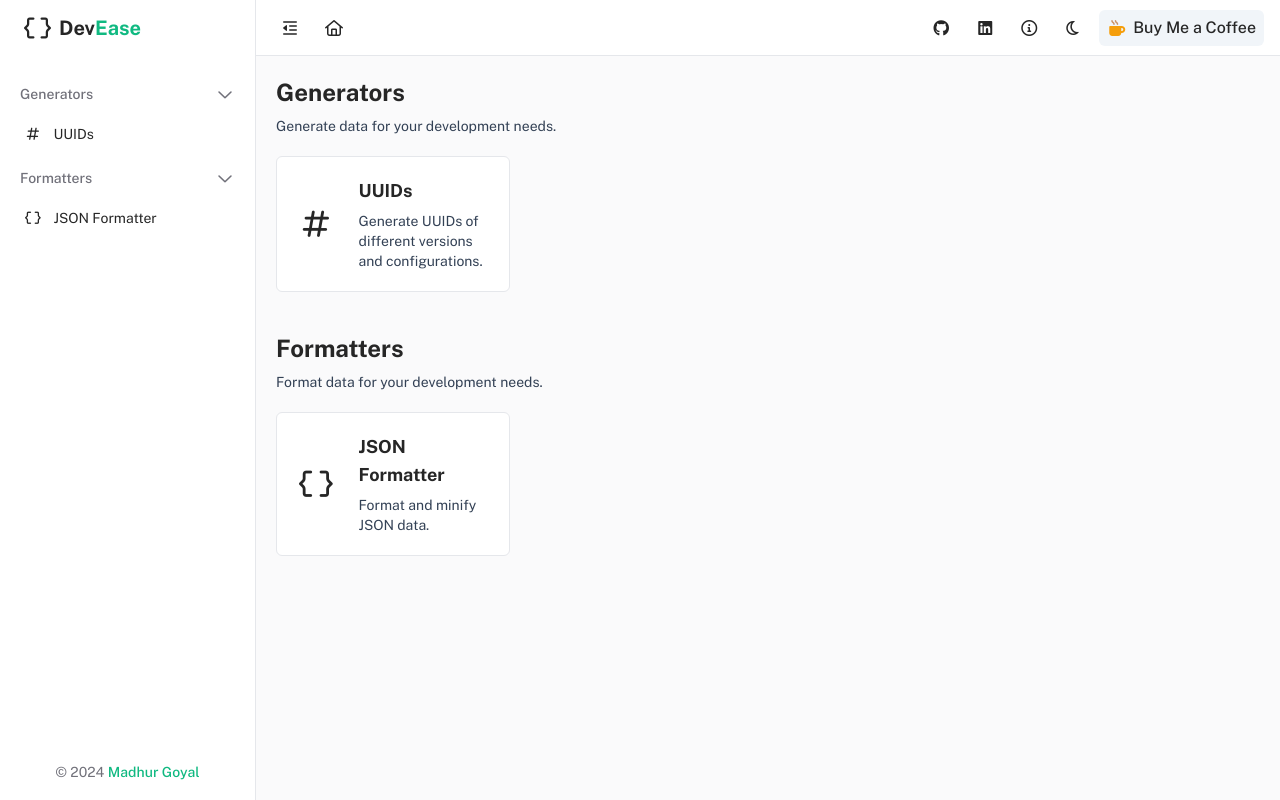
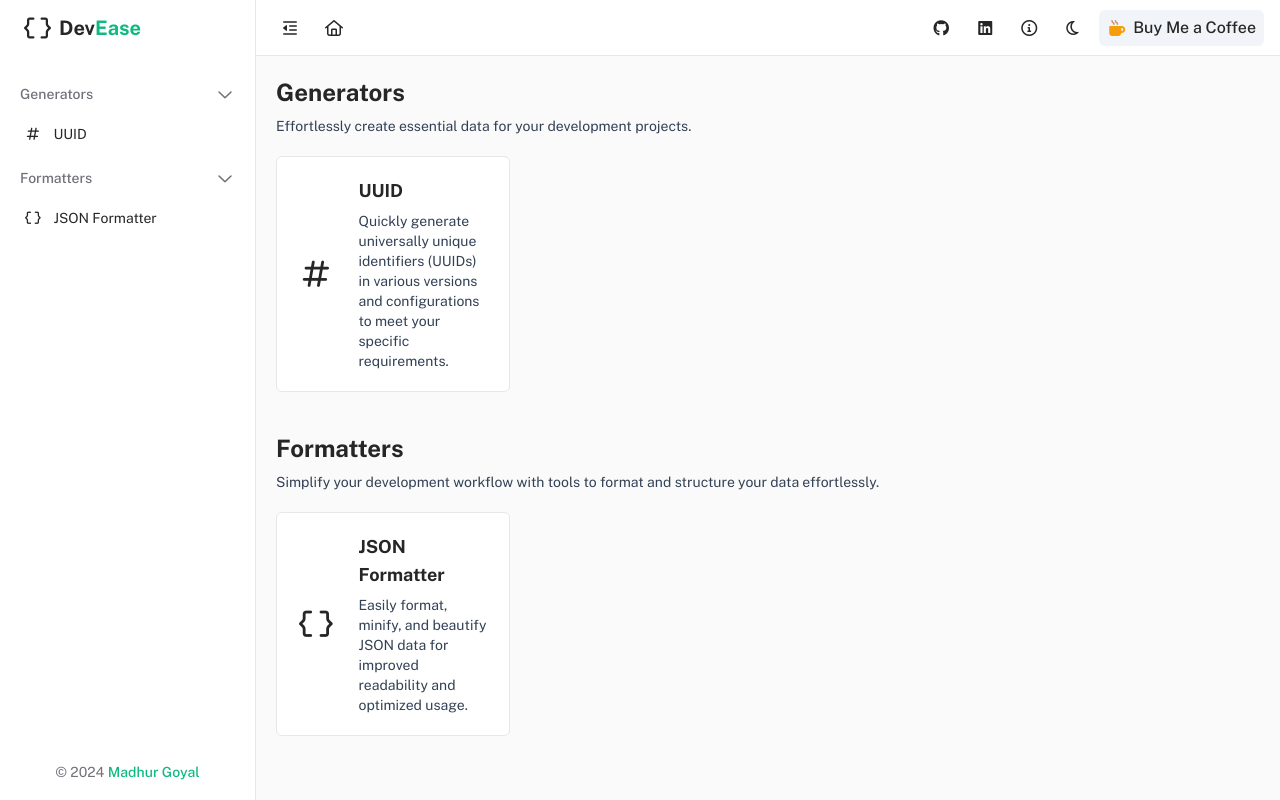
Before and after one commit to mgoyal98/dev-ease, a Next.js app: page / in a window 1280 px wide. Built offline with nearby package versions, Linux system fonts and the light colour scheme.

Commit message:
ADD: Metadata

```diff
--- a/src/app/[categoryId]/[toolId]/page.tsx
+++ b/src/app/[categoryId]/[toolId]/page.tsx
@@ -32,7 +32,7 @@ export async function generateMetadata({ params }: ToolPageProps) {
   if (!tool) {
     return {
       title: 'Tool Not Found',
-      description: 'The requested category does not exist.',
+      description: 'The specified tool could not be located.',
     };
   }
 
@@ -40,14 +40,18 @@ export async function generateMetadata({ params }: ToolPageProps) {
   return {
     title: `${tool.pageTitle} | ${appConfig.name}`,
     description: tool.description,
+    applicationName: appConfig.name,
+    keywords: tool.keywords,
   };
 }
 
 export async function generateStaticParams() {
-  const tools = navItems.filter((tool) => tool.page).map((tool) => ({
-    categoryId: tool.category,
-    toolId: tool.id,
-  }));
+  const tools = navItems
+    .filter((tool) => tool.page)
+    .map((tool) => ({
+      categoryId: tool.category,
+      toolId: tool.id,
+    }));
 
   return tools;
 }
--- a/src/app/[categoryId]/page.tsx
+++ b/src/app/[categoryId]/page.tsx
@@ -36,7 +36,8 @@ export async function generateMetadata({ params }: CategoryPageProps) {
   if (!categoryData) {
     return {
       title: 'Category Not Found',
-      description: 'The requested category does not exist.',
+      description: 'The specified category could not be located.',
+      applicationName: appConfig.name,
     };
   }
 
@@ -44,6 +45,12 @@ export async function generateMetadata({ params }: CategoryPageProps) {
   return {
     title: `${categoryData.name} | ${appConfig.name}`,
     description: categoryData.description,
+    applicationName: appConfig.name,
+    keywords: [
+      ...getNavItemsByCategory(categoryId).map(
+        (tool) => `${tool.id} ${categoryId}`
+      ),
+    ],
   };
 }
 
--- a/src/app/about/page.tsx
+++ b/src/app/about/page.tsx
@@ -4,12 +4,15 @@ import { Card, CardContent, CardHeader, CardTitle } from '@/components/card';
 import Content from '@/components/content';
 import ExternalLink from '@/components/external-link';
 import PageTitle from '@/components/page-title';
+import { Metadata } from 'next';
 
 const aboutPage = getNavItemById('about');
 
-export const metadata = {
+export const metadata: Metadata = {
   title: aboutPage?.pageTitle ?? 'About',
   description: aboutPage?.description ?? 'About the website',
+  applicationName: appConfig.name,
+  keywords: aboutPage?.keywords,
 };
 
 export default function AboutPage() {
--- a/src/common/constants/nav.constant.ts
+++ b/src/common/constants/nav.constant.ts
@@ -9,14 +9,16 @@ export const navCategories: Record<string, INavCategory> = {
     name: 'Generators',
     route: '/generators',
     visibleOnSidebar: true,
-    description: 'Generate data for your development needs.',
+    description:
+      'Effortlessly create essential data for your development projects.',
   },
   formatters: {
     id: 'formatters',
     name: 'Formatters',
     route: '/formatters',
     visibleOnSidebar: true,
-    description: 'Format data for your development needs.',
+    description:
+      'Simplify your development workflow with tools to format and structure your data effortlessly.',
   },
   links: {
     id: 'links',
@@ -33,25 +35,68 @@ export const navItems: INavItem[] = [
     id: 'uuid',
     category: navCategories.generators.id,
     icon: 'far fa-fw fa-hashtag',
-    name: 'UUIDs',
+    name: 'UUID',
     pageTitle: 'UUID Generator',
-    description: 'Generate UUIDs of different versions and configurations.',
+    description:
+      'Quickly generate universally unique identifiers (UUIDs) in various versions and configurations to meet your specific requirements.',
     route: `${navCategories.generators.route}/uuid`,
     visibleOnSidebar: true,
     page: UuidPage,
+    keywords: [
+      'uuid',
+      'uuid generator',
+      'uuid v4',
+      'uuid v5',
+      'uuid v6',
+      'uuid v7',
+      'uuid v8',
+      'UUID generator',
+      'online UUID generator',
+      'generate UUID',
+      'UUID generator tool',
+      'UUID version 4 generator',
+      'free UUID generator',
+      'UUID creation',
+      'unique identifier generator',
+      'v4 UUID generator',
+      'random UUID generator',
+      'UUID generator for developers',
+      'UUID tool online',
+    ],
   },
 
   // formatters
   {
-    id: 'json-formatter',
+    id: 'json',
     category: navCategories.formatters.id,
     icon: 'far fa-fw fa-brackets-curly',
     name: 'JSON Formatter',
-    pageTitle: 'JSON Formatter And Minifier',
-    description: 'Format and minify JSON data.',
-    route: `${navCategories.formatters.route}/json-formatter`,
+    pageTitle: 'JSON Formatter',
+    description:
+      'Easily format, minify, and beautify JSON data for improved readability and optimized usage.',
+    route: `${navCategories.formatters.route}/json`,
     visibleOnSidebar: true,
     page: JsonFormatterTool,
+    keywords: [
+      'json',
+      'json formatter',
+      'json beautifier',
+      'json minifier',
+      'JSON formatter',
+      'online JSON formatter',
+      'format JSON',
+      'JSON beautifier',
+      'JSON minifier',
+      'JSON viewer',
+      'JSON prettifier',
+      'free JSON formatter',
+      'JSON formatting tool',
+      'JSON parser',
+      'beautify JSON online',
+      'minify JSON online',
+      'JSON formatter for developers',
+      'JSON tool online',
+    ],
   },
 
   // links
@@ -64,6 +109,16 @@ export const navItems: INavItem[] = [
     description: `About ${appConfig.name}`,
     route: '/about',
     visibleOnSidebar: false,
+    keywords: [
+      'about',
+      'about devease',
+      'about tool',
+      'about tools',
+      'about dev tools',
+      'devease',
+      'devease tools',
+      'devease website',
+    ],
   },
   {
     id: 'github',
--- a/src/common/interfaces/nav.interface.ts
+++ b/src/common/interfaces/nav.interface.ts
@@ -4,6 +4,7 @@ export interface INavCategory {
   route: string;
   visibleOnSidebar: boolean;
   description: string;
+  keywords?: string[];
 }
 
 export interface INavItem {
@@ -17,4 +18,5 @@ export interface INavItem {
   visibleOnSidebar: boolean;
   page?: () => React.JSX.Element;
   externalLink?: string;
+  keywords?: string[];
 }
```
